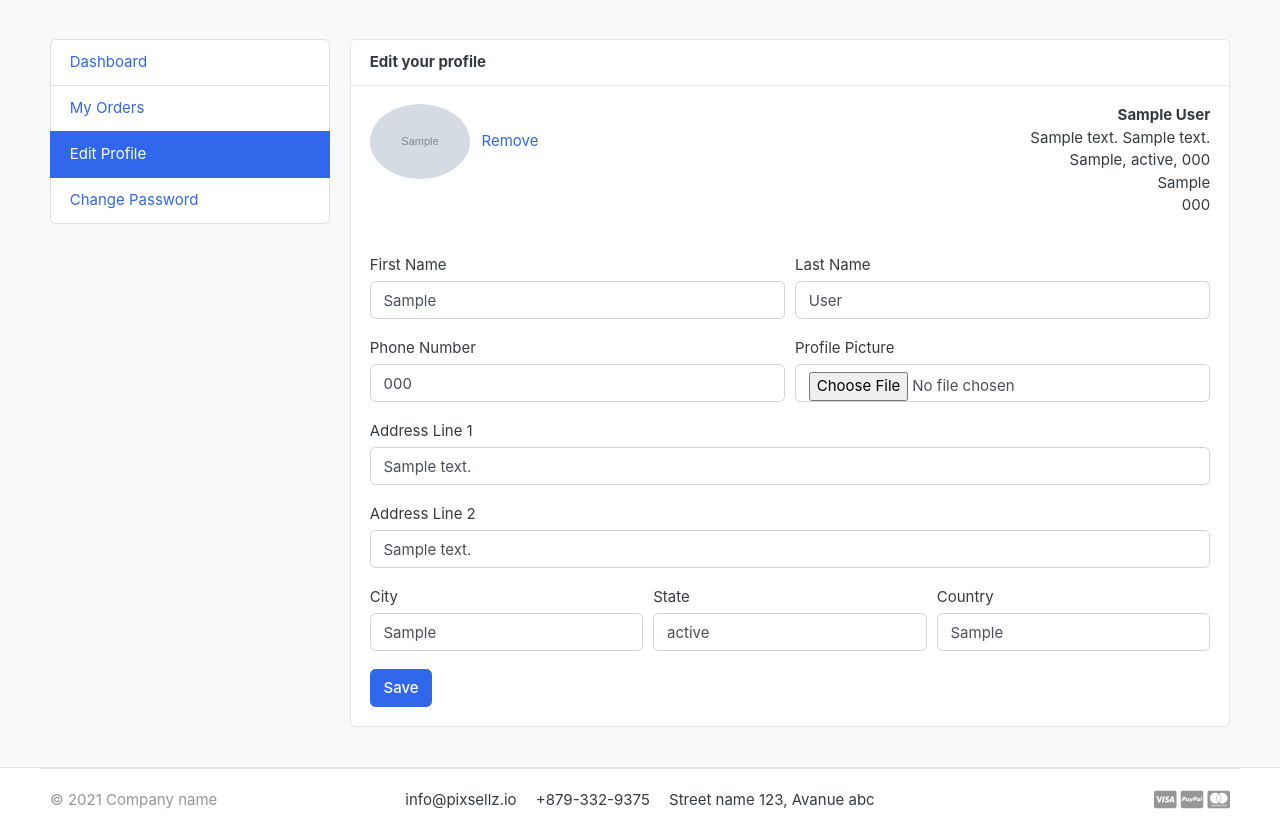
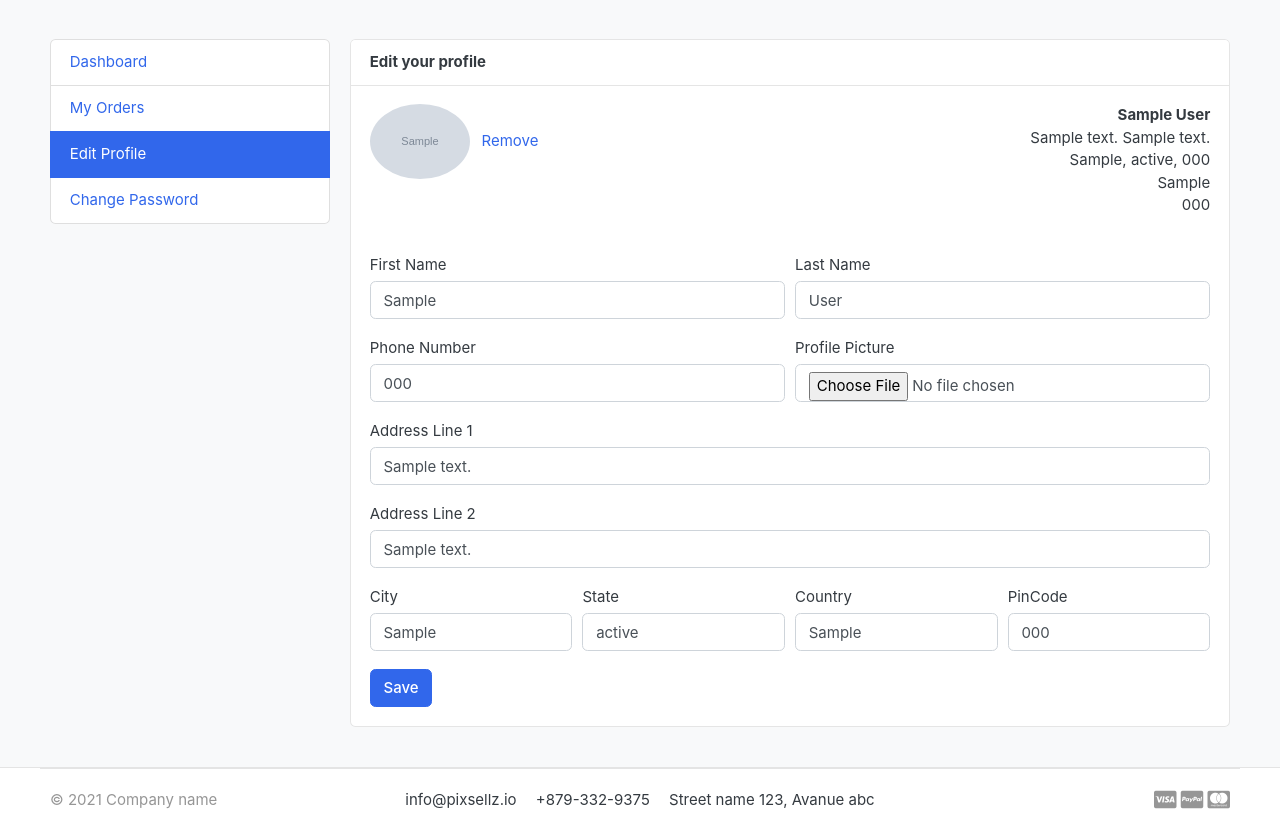
Before and after one commit to SatvirSingh98/GreatKart-eCommerce, a Django app: page /accounts/edit_profile/ in a window 1280 px wide. Shown: the part 119-951 px from the top of the page. Run offline with Django 3.2, Linux system fonts and the light colour scheme; a user stored in the database is signed in; tables that the repository leaves empty hold one stand-in row (values such as "Sample post"); grey boxes marked "Sample" are stand-in pictures; some libraries are stand-ins or nearby versions; some web fonts are replaced.

Commit message:
Automatically Create User Profile

```diff
--- a/src/apps/accounts/forms.py
+++ b/src/apps/accounts/forms.py
@@ -67,7 +67,7 @@ class UserProfileForm(forms.ModelForm):
 
     class Meta:
         model = UserProfile
-        fields = ('address_line_1', 'address_line_2', 'city', 'state', 'country', 'profile_picture')
+        fields = ('address_line_1', 'address_line_2', 'city', 'state', 'country', 'profile_picture', 'pin_code')
 
     def __init__(self, *args, **kwargs):
         super(UserProfileForm, self).__init__(*args, **kwargs)
--- a/src/apps/accounts/models.py
+++ b/src/apps/accounts/models.py
@@ -60,7 +60,7 @@ class UserProfile(models.Model):
     user = models.OneToOneField(Account, on_delete=models.CASCADE)
     address_line_1 = models.CharField(blank=True, max_length=100)
     address_line_2 = models.CharField(blank=True, max_length=100)
-    profile_picture = models.ImageField(blank=True, upload_to='userprofile/')
+    profile_picture = models.ImageField(blank=True, default='default/avatar.png', upload_to='images/userprofile/')
     city = models.CharField(blank=True, max_length=20)
     state = models.CharField(blank=True, max_length=20)
     country = models.CharField(blank=True, max_length=20)
--- a/src/apps/accounts/templates/accounts/edit_profile.html
+++ b/src/apps/accounts/templates/accounts/edit_profile.html
@@ -17,7 +17,9 @@
                                 {% if userprofile.profile_picture %}
                                     <img src="{{ userprofile.profile_picture.url }}" alt="User Profile Picture"
                                         width="100" style="border-radius:50%;">
-                                    <a href="{% url 'accounts:remove-profile-picture' %}" class="ml-2">Remove</a>
+                                    {% if 'default' not in userprofile.profile_picture.url %}
+                                        <a href="{% url 'accounts:remove-profile-picture' %}" class="ml-2">Remove</a>
+                                    {% endif %}
                                 {% else %}
                                     <img src="https://www.w3schools.com/w3images/avatar2.png" alt="User Profile Picture"
                                         width="100" style="border-radius:50%;">
@@ -68,17 +70,21 @@
                                         {{ profile_form.address_line_2 }}
                                     </div>
                                     <div class="form-row">
-                                        <div class="form-group col-md-4">
+                                        <div class="form-group col-md-3">
                                             <label>City</label>
                                             {{ profile_form.city }}
                                         </div>
-                                        <div class="form-group col-md-4">
+                                        <div class="form-group col-md-3">
                                             <label>State</label>
                                             {{ profile_form.state }}
                                         </div>
-                                        <div class="form-group col-md-4">
+                                        <div class="form-group col-md-3">
                                             <label>Country</label>
                                             {{ profile_form.country }}
+                                        </div>
+                                        <div class="form-group col-md-3">
+                                            <label>PinCode</label>
+                                            {{ profile_form.pin_code }}
                                         </div>
                                     </div>
                                     <button type="submit" class="btn btn-primary">Save</button>
--- a/src/apps/accounts/templates/accounts/verification_email.html
+++ b/src/apps/accounts/templates/accounts/verification_email.html
@@ -1,7 +1,7 @@
 {% autoescape off %}
     Hi {{ user.first_name }},
     Please click on below link to confirm your registration.
-    http://{{ domain }}{% url 'accounts:activate' uidb64=uid token=token %}
+    {% if secure %}https{% else %}http{% endif %}://{{ domain }}{% url 'accounts:activate' uidb64=uid token=token %}
 
     If it is not you, please ignore this email.
 {% endautoescape %}
--- a/src/apps/accounts/templates/accounts/verification_reset_password.html
+++ b/src/apps/accounts/templates/accounts/verification_reset_password.html
@@ -1,7 +1,7 @@
 {% autoescape off %}
     Hi {{ user.first_name }},
     Please click on below link to reset your password.
-    http://{{ domain }}{% url 'accounts:verify-reset-password' uidb64=uid token=token %}
+    {% if secure %}https{% else %}http{% endif %}://{{ domain }}{% url 'accounts:verify-reset-password' uidb64=uid token=token %}
 
     If it is not you, please ignore this email.
 {% endautoescape %}
--- a/src/apps/accounts/views.py
+++ b/src/apps/accounts/views.py
@@ -35,6 +35,12 @@ def register_view(request):
         user.phone_number = phone_number
         user.save()
 
+        # create user profile
+        profile = UserProfile()
+        profile.user_id = user.id
+        profile.profile_picture = 'default/avatar.png'
+        profile.save()
+
         current_site = get_current_site(request)
         mail_subject = 'Please activate your account...'
         message = render_to_string('accounts/verification_email.html', {
@@ -42,6 +48,7 @@ def register_view(request):
             'domain': current_site,
             'uid': urlsafe_base64_encode(force_bytes(user.pk)),
             'token': default_token_generator.make_token(user),
+            'secure': request.is_secure()
         })
         to_email = email
         send_email = EmailMessage(mail_subject, message, to=[to_email])
@@ -236,6 +243,8 @@ def edit_profile_view(request):
 def remove_profile_picture_view(request):
     userprofile = get_object_or_404(UserProfile, user=request.user)
     if userprofile.profile_picture is not None:
-        userprofile.profile_picture.delete()
+        userprofile.profile_picture.delete(save=False)
+        userprofile.profile_picture = 'default/avatar.png'
+        userprofile.save()
         messages.success(request, 'Profile picture successfully removed.')
     return redirect('accounts:edit-profile')
```
Also changed, not shown: src/apps/accounts/migrations/0006_alter_userprofile_profile_picture.py (added), src/apps/accounts/migrations/0007_alter_userprofile_profile_picture.py (added), src/apps/accounts/migrations/0008_alter_userprofile_profile_picture.py (added), src/apps/accounts/migrations/0009_alter_userprofile_profile_picture.py (added).
